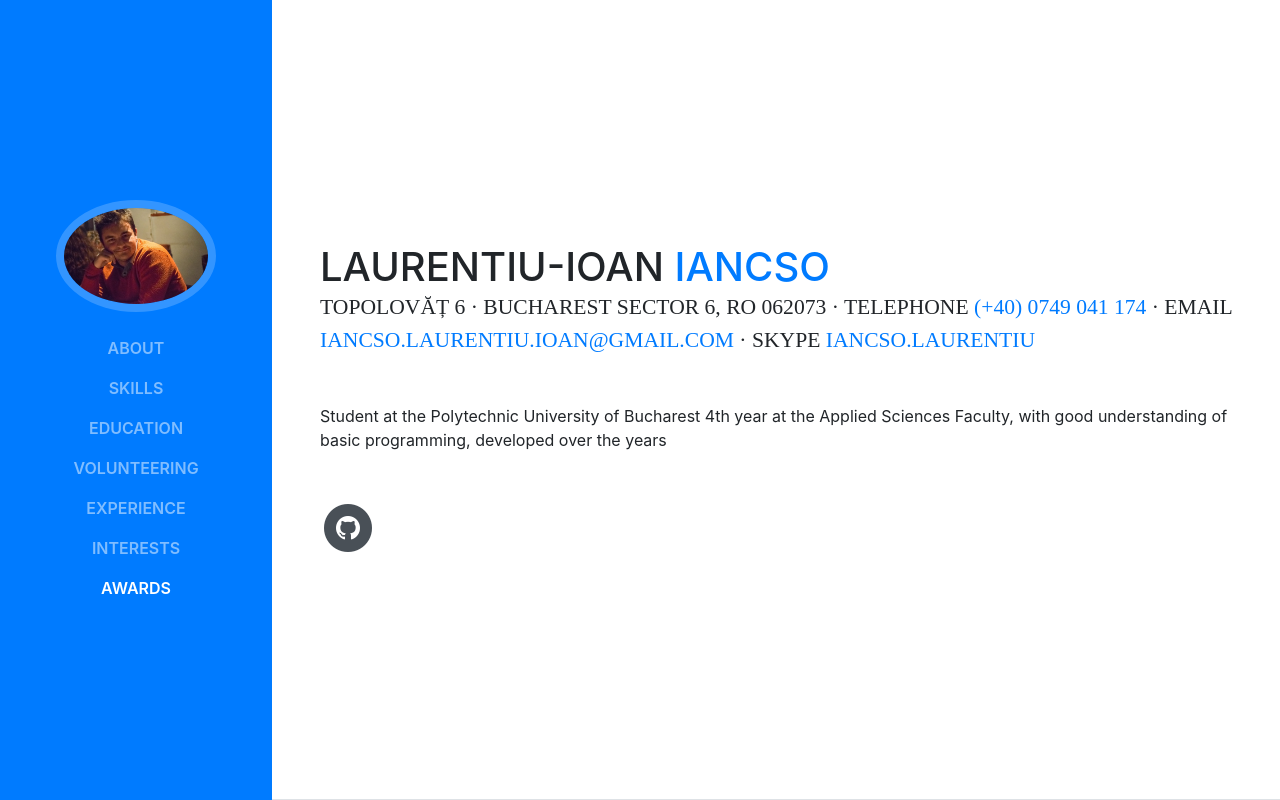
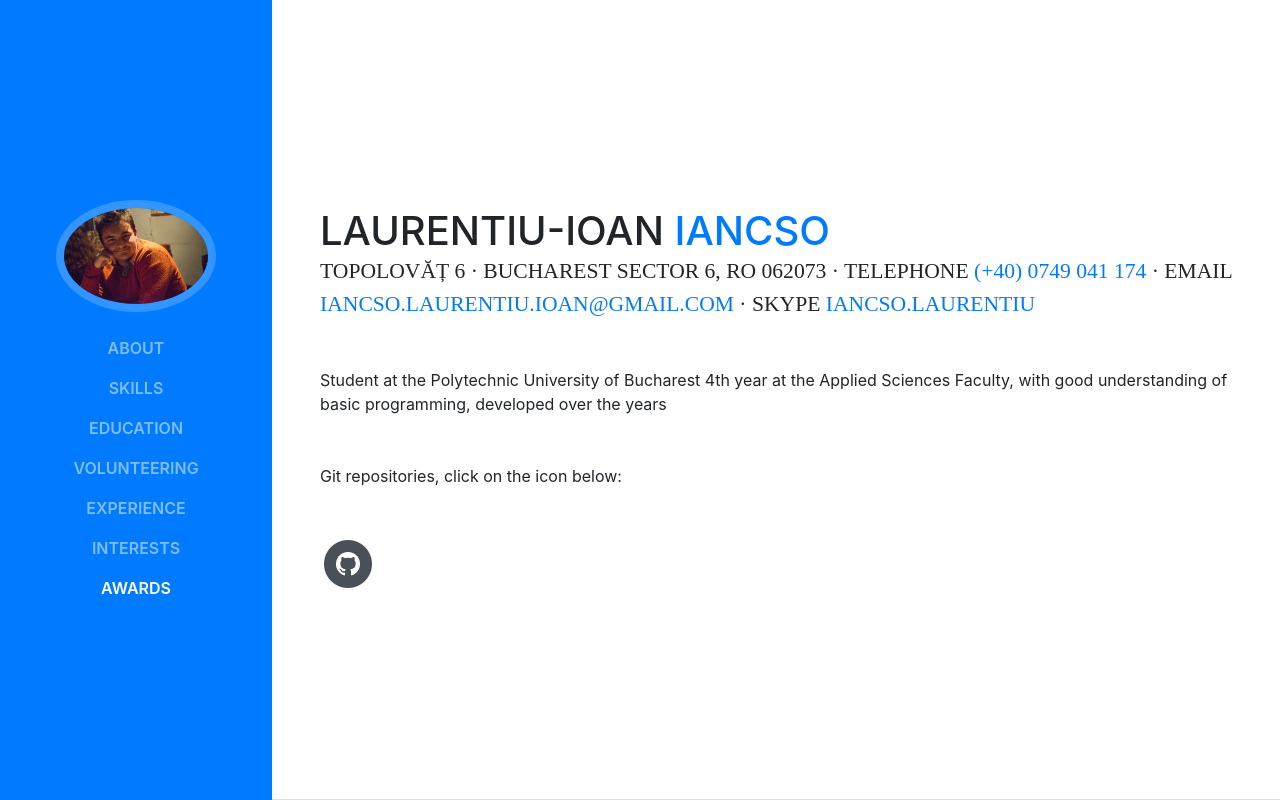
Before and after one commit to ilaur/ilaur.github.io, a website with bundled scripts: page index.html in a window 1280 px wide. Shown: the top 800 px of the page. Built offline with nearby package versions, Linux system fonts and the light colour scheme; a web font is replaced by a local one.

Commit message:
Site index updated

```diff
--- a/index.html
+++ b/index.html
@@ -76,6 +76,7 @@
             Email <a href="mailto:name@email.com">iancso.laurentiu.ioan@gmail.com</a>
 		    · Skype <span class="text-primary">iancso.laurentiu</span> </div>
           <p class="mb-5">Student at the Polytechnic University of Bucharest 4th year at the Applied Sciences Faculty, with good understanding of basic programming, developed over the years</p>
+		  <p class="mb-5">Git repositories, click on the icon below: </p>
           <ul class="list-inline list-social-icons mb-0">
             <li class="list-inline-item">
               <a href="https://github.com/ilaur">
```
